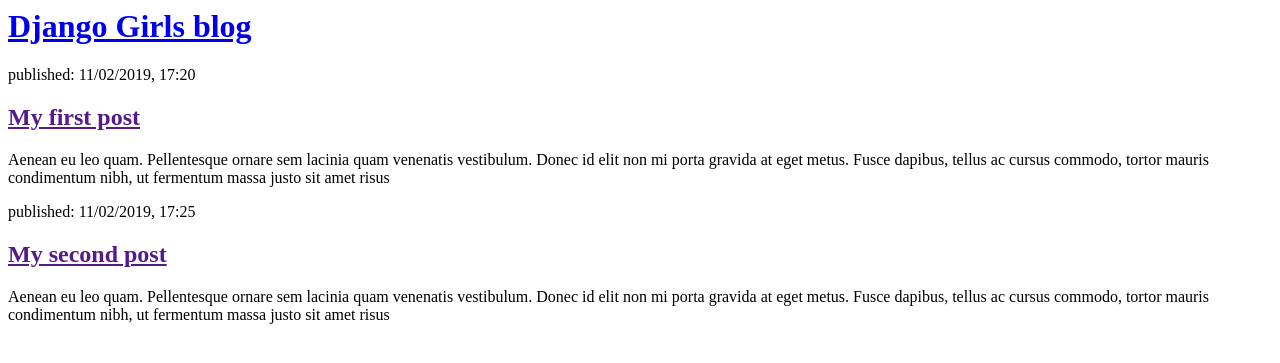
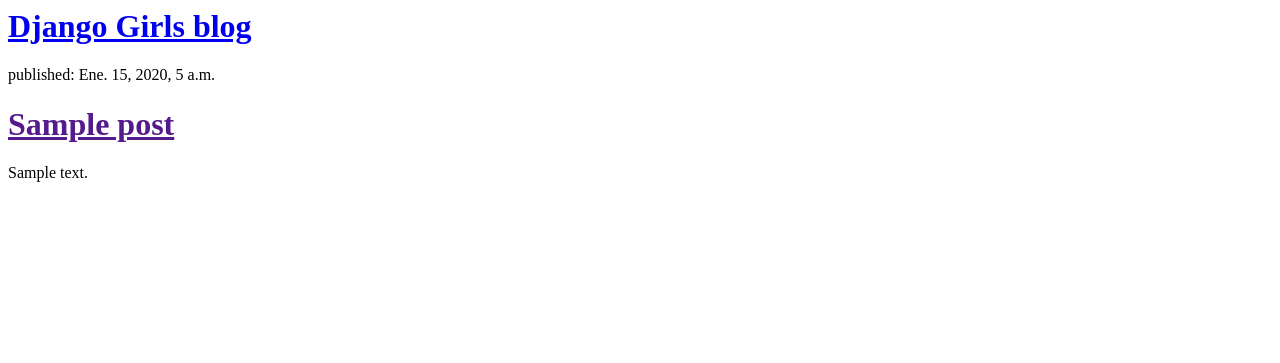
Before and after one commit to sarajoha/first-blog, a Django app: template blog/templates/blog/post_list.html in a window 1280 px wide. Shown: the top 363 px of the page. Run offline with Django 3.2, Linux system fonts and the light colour scheme; the template is opened without the code that fills it: values that come from a table or form of the project are taken from there, others are empty; tables that the repository leaves empty hold one stand-in row (values such as "Sample post").

Commit message:
Templates modificados para mostrar post desde base de datos

```diff
--- a/blog/templates/blog/post_list.html
+++ b/blog/templates/blog/post_list.html
@@ -7,16 +7,20 @@
       <h1><a href="/">Django Girls blog </a></h1>
     </div>
 
+    {% for post in posts %}
     <div>
-      <p>published: 11/02/2019, 17:20</p>
-      <h2><a href="">My first post</a></h2>
-      <p>Aenean eu leo quam. Pellentesque ornare sem lacinia quam venenatis vestibulum. Donec id elit non mi porta gravida at eget metus. Fusce dapibus, tellus ac cursus commodo, tortor mauris condimentum nibh, ut fermentum massa justo sit amet risus</p>
+      <p>
+        published: {{ post.published_date }}
+      </p>
+      <h1>
+        <a href=''>
+          {{ post.title }}
+        </a>
+      </h1>
+      <p>
+        {{ post.text|linebreaksbr }}
+      </p>
     </div>
-
-    <div>
-      <p>published: 11/02/2019, 17:25</p>
-      <h2><a href="">My second post</a></h2>
-      <p>Aenean eu leo quam. Pellentesque ornare sem lacinia quam venenatis vestibulum. Donec id elit non mi porta gravida at eget metus. Fusce dapibus, tellus ac cursus commodo, tortor mauris condimentum nibh, ut fermentum massa justo sit amet risus</p>
-    </div>
+    {% endfor %}
   </body>
 </html>
--- a/blog/views.py
+++ b/blog/views.py
@@ -1,5 +1,8 @@
 from django.shortcuts import render
+from django.utils import timezone
+from .models import Post
 
 # Create your views here.
 def post_list(request):
-    return render(request, 'blog/post_list.html', {})
+    posts = Post.objects.filter(published_date__lte=timezone.now()).order_by('published_date')
+    return render(request, 'blog/post_list.html', {'posts': posts})
```
